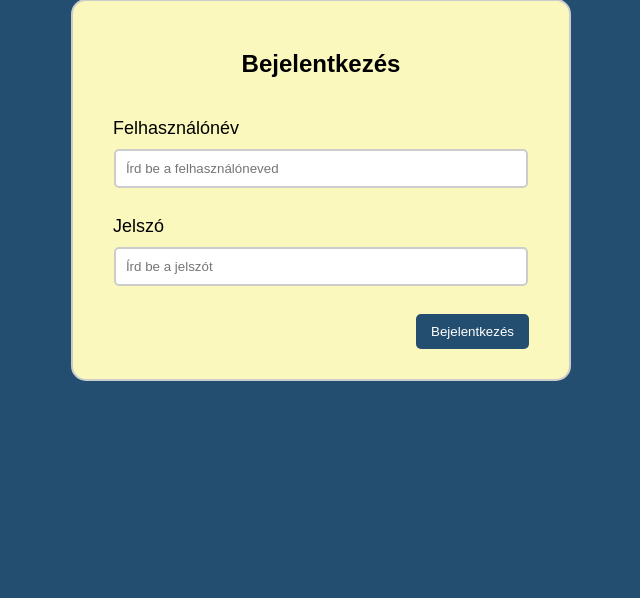
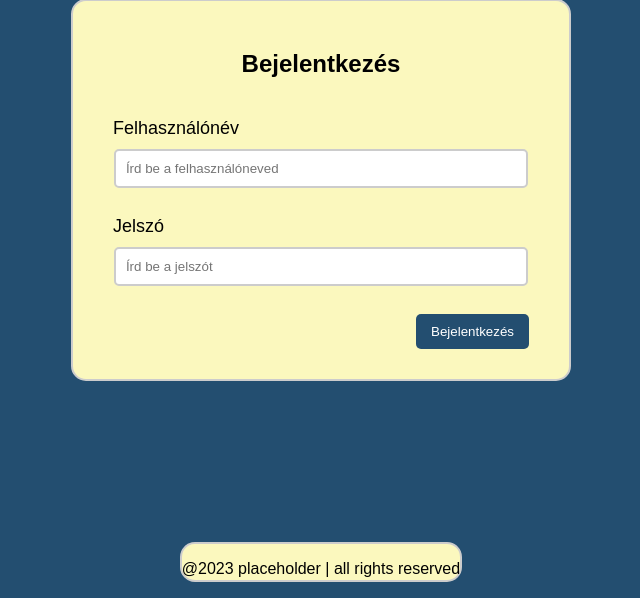
Before and after one commit to LaszloffiSzabolcs/Szakdolgozat, a PHP site: page / in a window 1280 px wide. Shown: the part 218-816 px from the top of the page, without its empty margins (319-959 px from the left). Run offline with PHP 8.4, Linux system fonts and the light colour scheme.

Commit message:
footer.php münködik

```diff
--- a/index.php
+++ b/index.php
@@ -1,6 +1,7 @@
 <!DOCTYPE html>
 <html>
 <head>
+
 	<title>Bejelenzkezés</title>
 	<link rel="stylesheet" type="text/css" href="style.css">
 </head>
@@ -18,5 +19,8 @@
 
      	<button type="submit">Bejelentkezés</button>
      </form>
+	 <?php
+	require "view/layout/footer.php";
+	?>
 </body>
 </html>
--- a/style.css
+++ b/style.css
@@ -3,8 +3,8 @@ body {
 	display: flex;
 	justify-content: center;
 	align-items: center;
-	height: 100vh;
 	flex-direction: column;
+	min-height: 100vh;
 }
 
 *{
@@ -78,3 +78,13 @@ a {
 a:hover{
 	opacity: .7;
 }
+
+footer {
+	text-align: center;
+	border: 2px solid #ccc;
+	background: #FBF8BE;
+	border-radius: 15px;
+	position: absolute;
+  	bottom: 0;
+  	height: 2.5rem;
+}
--- /dev/null
+++ b/view/layout/footer.php
@@ -0,0 +1,10 @@
+<!DOCTYPE html>
+<html>
+<body>
+
+<footer>
+  <p>@2023 placeholder | all rights reserved<br>
+</footer>
+
+</body>
+</html>
```
